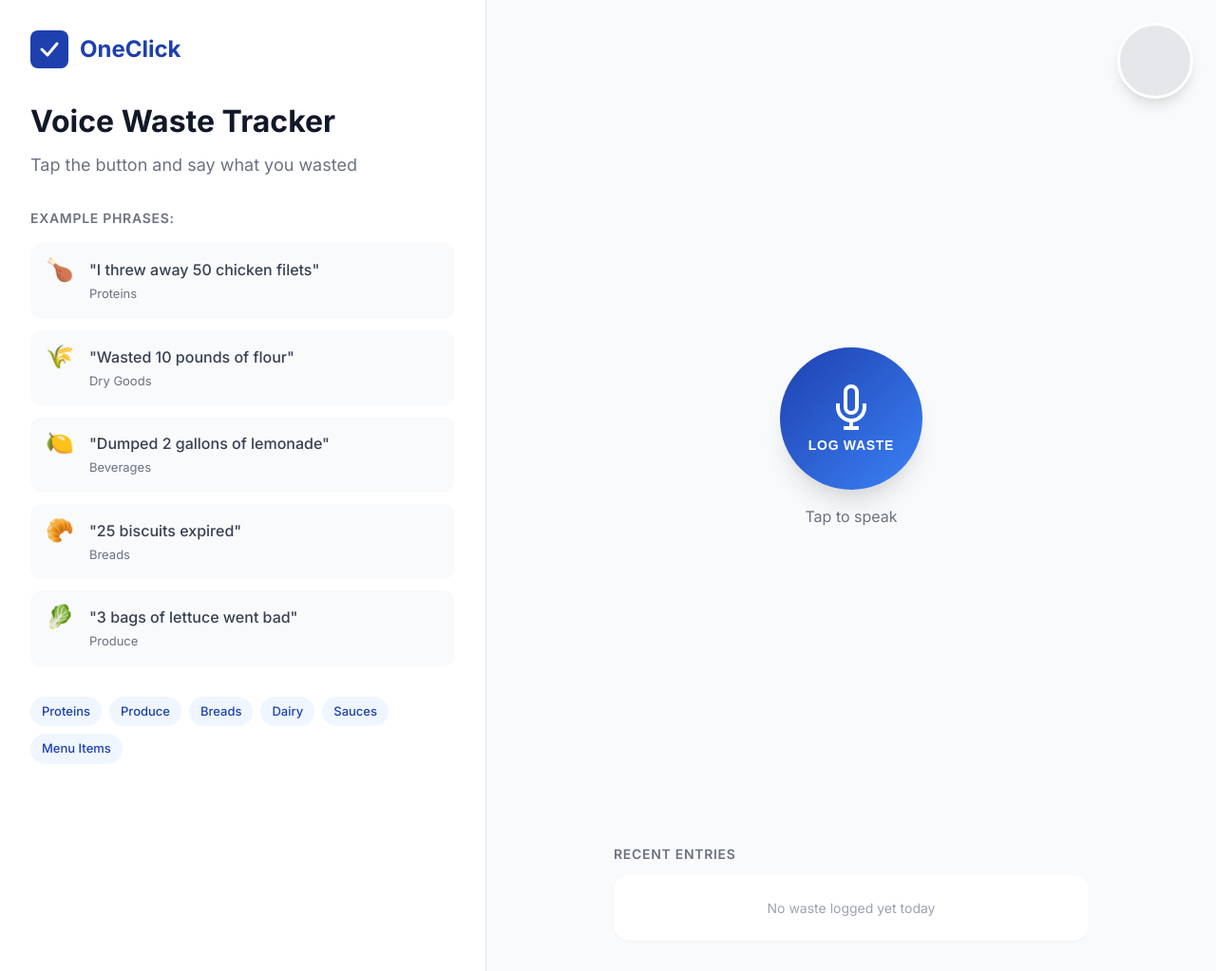
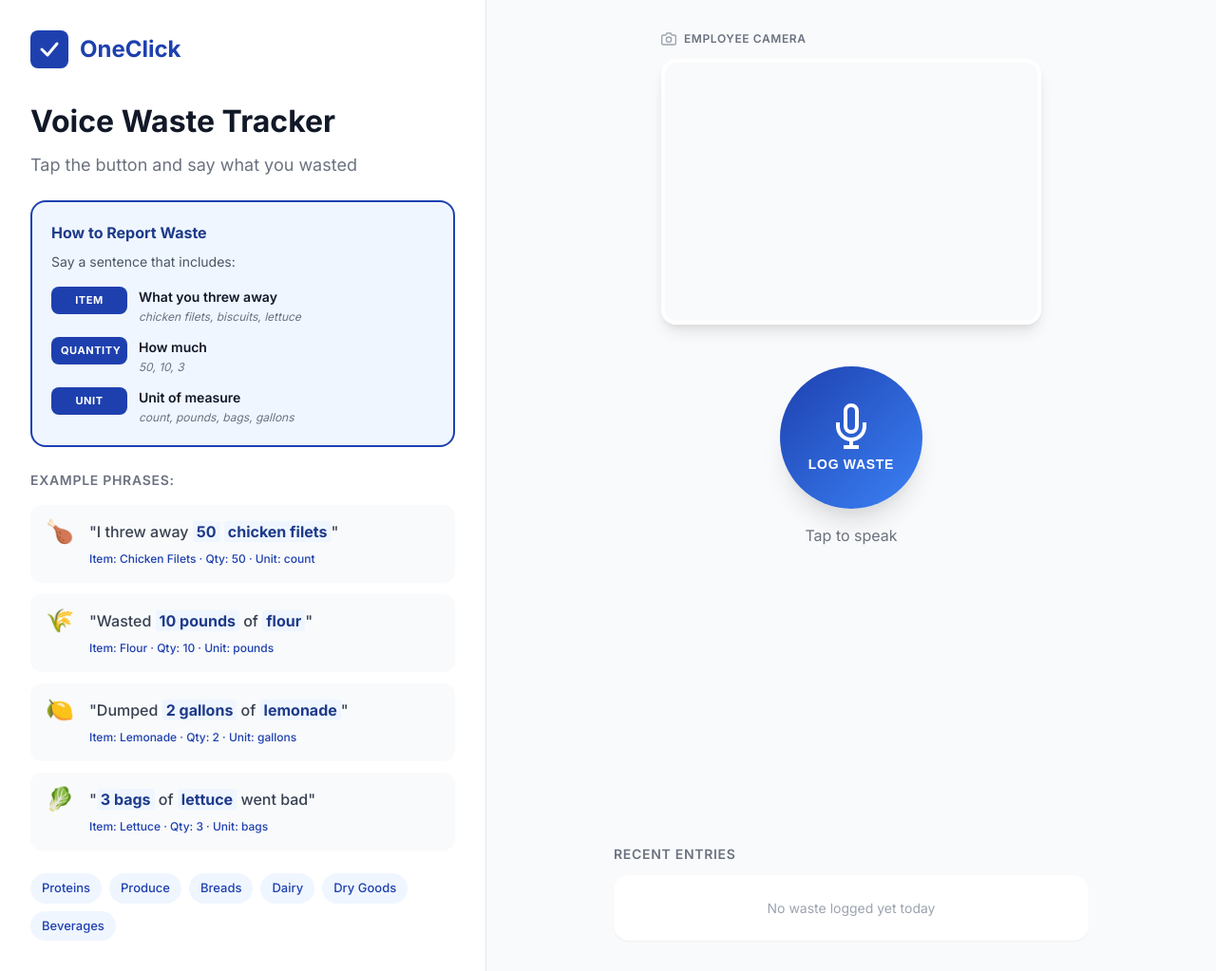
Before and after one commit to jaredeggett/oneclick-waste-tracker, a Flask app: page / in a window 1280 px wide. Shown: the whole page at 95% size. Run offline with Flask 3, Linux system fonts and the light colour scheme; data that the repository does not hold is empty.

Commit message:
Improve UI: larger camera, better legend, speech-to-text fix
Changes:
1. Camera Preview - Now much larger (400x280px) with label
   - Moved from small corner circle to prominent section
   - Added "Employee Camera" label
   - Better placeholder with loading text

2. Left Panel Legend - Clear format guide showing:
   - ITEM: What you threw away (chicken filets, biscuits)
   - QUANTITY: How much (50, 10, 3)
   - UNIT: Unit of measure (count, pounds, bags)

3. Example Phrases - Now show breakdown:
   - Highlighted key parts (item, qty, unit)
   - Added "Item: X · Qty: Y · Unit: Z" beneath each

4. Speech-to-Text Fix:
   - Added fallback in onend handler
   - Processes transcript even if isFinal never fires
   - More reliable recognition completion

Co-Authored-By: Claude Opus 4.5 <noreply@anthropic.com>

```diff
--- a/static/script.js
+++ b/static/script.js
@@ -153,7 +153,12 @@ class WasteTracker {
 
         this.recognition.onend = () => {
             this.isListening = false;
-            if (!this.isProcessing && !this.currentInterpretation) {
+
+            // If we have a transcript but haven't processed it yet, process it now
+            // This handles cases where isFinal never fires
+            if (this.currentTranscript && !this.isProcessing && !this.currentInterpretation) {
+                this.processTranscript(this.currentTranscript);
+            } else if (!this.isProcessing && !this.currentInterpretation) {
                 this.updateUI('idle');
             }
         };
--- a/static/styles.css
+++ b/static/styles.css
@@ -114,12 +114,72 @@ body {
 .help-subtitle {
     font-size: 18px;
     color: var(--oc-gray-500);
-    margin-bottom: 32px;
+    margin-bottom: 24px;
+}
+
+/* Format Guide */
+.format-guide {
+    background: var(--oc-blue-pale);
+    border: 2px solid var(--oc-blue);
+    border-radius: var(--radius-lg);
+    padding: 20px;
+    margin-bottom: 24px;
+}
+
+.format-header {
+    font-size: 16px;
+    font-weight: 700;
+    color: var(--oc-blue-dark);
+    margin-bottom: 8px;
+}
+
+.format-description {
+    font-size: 14px;
+    color: var(--oc-gray-600);
+    margin-bottom: 16px;
+}
+
+.format-items {
+    display: flex;
+    flex-direction: column;
+    gap: 12px;
+}
+
+.format-item {
+    display: grid;
+    grid-template-columns: 80px 1fr;
+    grid-template-rows: auto auto;
+    gap: 2px 12px;
+    align-items: start;
+}
+
+.format-label {
+    grid-row: 1 / 3;
+    background: var(--oc-blue);
+    color: white;
+    font-size: 11px;
+    font-weight: 700;
+    padding: 6px 10px;
+    border-radius: var(--radius-sm);
+    text-align: center;
+    letter-spacing: 0.05em;
+}
+
+.format-desc {
+    font-size: 14px;
+    font-weight: 600;
+    color: var(--oc-gray-800);
+}
+
+.format-example {
+    font-size: 12px;
+    color: var(--oc-gray-500);
+    font-style: italic;
 }
 
 /* Examples */
 .examples-section {
-    margin-bottom: 32px;
+    margin-bottom: 24px;
 }
 
 .examples-header {
@@ -168,6 +228,20 @@ body {
     color: var(--oc-gray-500);
 }
 
+.example-breakdown {
+    font-size: 12px;
+    color: var(--oc-blue);
+    font-weight: 500;
+    margin-top: 4px;
+}
+
+.example-text strong {
+    color: var(--oc-blue-dark);
+    background: var(--oc-blue-pale);
+    padding: 1px 4px;
+    border-radius: 3px;
+}
+
 /* Category Badges */
 .categories-section {
     display: flex;
@@ -197,18 +271,38 @@ body {
     overflow-y: auto;
 }
 
-/* Camera Preview */
+/* Camera Section - Large Preview */
+.camera-section {
+    width: 100%;
+    max-width: 400px;
+    margin-bottom: 24px;
+}
+
+.camera-label {
+    display: flex;
+    align-items: center;
+    gap: 8px;
+    font-size: 12px;
+    font-weight: 600;
+    color: var(--oc-gray-500);
+    text-transform: uppercase;
+    letter-spacing: 0.05em;
+    margin-bottom: 12px;
+}
+
+.camera-label svg {
+    stroke: var(--oc-gray-400);
+}
+
 .camera-container {
-    position: absolute;
-    top: 24px;
-    right: 24px;
-    width: 80px;
-    height: 80px;
-    border-radius: 50%;
+    width: 100%;
+    height: 280px;
+    border-radius: var(--radius-lg);
     overflow: hidden;
-    border: 3px solid var(--oc-white);
+    border: 4px solid var(--oc-white);
     box-shadow: var(--shadow-lg);
-    background: var(--oc-gray-200);
+    background: var(--oc-gray-800);
+    position: relative;
 }
 
 #camera-preview {
@@ -222,14 +316,23 @@ body {
     width: 100%;
     height: 100%;
     display: flex;
+    flex-direction: column;
     align-items: center;
     justify-content: center;
+    gap: 12px;
     color: var(--oc-gray-400);
+    background: linear-gradient(135deg, var(--oc-gray-700) 0%, var(--oc-gray-800) 100%);
 }
 
 .camera-placeholder svg {
-    width: 32px;
-    height: 32px;
+    width: 48px;
+    height: 48px;
+    opacity: 0.5;
+}
+
+.camera-placeholder span {
+    font-size: 14px;
+    opacity: 0.7;
 }
 
 .camera-placeholder.hidden {
@@ -242,8 +345,7 @@ body {
     flex-direction: column;
     align-items: center;
     justify-content: center;
-    flex: 1;
-    min-height: 300px;
+    padding: 20px 0;
 }
 
 .waste-button {
@@ -753,10 +855,19 @@ body {
         height: 36px;
     }
 
+    .camera-section {
+        max-width: 100%;
+    }
+
     .camera-container {
-        width: 60px;
-        height: 60px;
-        top: 16px;
-        right: 16px;
+        height: 200px;
+    }
+
+    .format-guide {
+        padding: 16px;
+    }
+
+    .format-item {
+        grid-template-columns: 70px 1fr;
     }
 }
--- a/templates/index.html
+++ b/templates/index.html
@@ -25,46 +25,62 @@
                 <h1 class="help-title">Voice Waste Tracker</h1>
                 <p class="help-subtitle">Tap the button and say what you wasted</p>
 
+                <!-- Voice Input Format Guide -->
+                <div class="format-guide">
+                    <h3 class="format-header">How to Report Waste</h3>
+                    <p class="format-description">Say a sentence that includes:</p>
+
+                    <div class="format-items">
+                        <div class="format-item">
+                            <span class="format-label">ITEM</span>
+                            <span class="format-desc">What you threw away</span>
+                            <span class="format-example">chicken filets, biscuits, lettuce</span>
+                        </div>
+                        <div class="format-item">
+                            <span class="format-label">QUANTITY</span>
+                            <span class="format-desc">How much</span>
+                            <span class="format-example">50, 10, 3</span>
+                        </div>
+                        <div class="format-item">
+                            <span class="format-label">UNIT</span>
+                            <span class="format-desc">Unit of measure</span>
+                            <span class="format-example">count, pounds, bags, gallons</span>
+                        </div>
+                    </div>
+                </div>
+
                 <div class="examples-section">
                     <h3 class="examples-header">Example phrases:</h3>
 
                     <div class="example-card">
                         <span class="example-icon">🍗</span>
                         <div class="example-content">
-                            <span class="example-text">"I threw away 50 chicken filets"</span>
-                            <span class="example-category">Proteins</span>
+                            <span class="example-text">"I threw away <strong>50</strong> <strong>chicken filets</strong>"</span>
+                            <span class="example-breakdown">Item: Chicken Filets · Qty: 50 · Unit: count</span>
                         </div>
                     </div>
 
                     <div class="example-card">
                         <span class="example-icon">🌾</span>
                         <div class="example-content">
-                            <span class="example-text">"Wasted 10 pounds of flour"</span>
-                            <span class="example-category">Dry Goods</span>
+                            <span class="example-text">"Wasted <strong>10 pounds</strong> of <strong>flour</strong>"</span>
+                            <span class="example-breakdown">Item: Flour · Qty: 10 · Unit: pounds</span>
                         </div>
                     </div>
 
                     <div class="example-card">
                         <span class="example-icon">🍋</span>
                         <div class="example-content">
-                            <span class="example-text">"Dumped 2 gallons of lemonade"</span>
-                            <span class="example-category">Beverages</span>
-                        </div>
-                    </div>
-
-                    <div class="example-card">
-                        <span class="example-icon">🥐</span>
-                        <div class="example-content">
-                            <span class="example-text">"25 biscuits expired"</span>
-                            <span class="example-category">Breads</span>
+                            <span class="example-text">"Dumped <strong>2 gallons</strong> of <strong>lemonade</strong>"</span>
+                            <span class="example-breakdown">Item: Lemonade · Qty: 2 · Unit: gallons</span>
                         </div>
                     </div>
 
                     <div class="example-card">
                         <span class="example-icon">🥬</span>
                         <div class="example-content">
-                            <span class="example-text">"3 bags of lettuce went bad"</span>
-                            <span class="example-category">Produce</span>
+                            <span class="example-text">"<strong>3 bags</strong> of <strong>lettuce</strong> went bad"</span>
+                            <span class="example-breakdown">Item: Lettuce · Qty: 3 · Unit: bags</span>
                         </div>
                     </div>
                 </div>
@@ -74,23 +90,33 @@
                     <span class="category-badge">Produce</span>
                     <span class="category-badge">Breads</span>
                     <span class="category-badge">Dairy</span>
-                    <span class="category-badge">Sauces</span>
-                    <span class="category-badge">Menu Items</span>
+                    <span class="category-badge">Dry Goods</span>
+                    <span class="category-badge">Beverages</span>
                 </div>
             </div>
         </aside>
 
         <!-- Right Panel - Input Area -->
         <main class="input-panel">
-            <!-- Camera Preview -->
-            <div class="camera-container">
-                <video id="camera-preview" autoplay playsinline muted></video>
-                <canvas id="camera-canvas" style="display: none;"></canvas>
-                <div class="camera-placeholder" id="camera-placeholder">
-                    <svg viewBox="0 0 24 24" fill="none" stroke="currentColor" stroke-width="2">
+            <!-- Camera Preview - Large -->
+            <div class="camera-section">
+                <div class="camera-label">
+                    <svg viewBox="0 0 24 24" fill="none" stroke="currentColor" stroke-width="2" width="16" height="16">
                         <path d="M23 19a2 2 0 0 1-2 2H3a2 2 0 0 1-2-2V8a2 2 0 0 1 2-2h4l2-3h6l2 3h4a2 2 0 0 1 2 2z"/>
                         <circle cx="12" cy="13" r="4"/>
                     </svg>
+                    <span>Employee Camera</span>
+                </div>
+                <div class="camera-container">
+                    <video id="camera-preview" autoplay playsinline muted></video>
+                    <canvas id="camera-canvas" style="display: none;"></canvas>
+                    <div class="camera-placeholder" id="camera-placeholder">
+                        <svg viewBox="0 0 24 24" fill="none" stroke="currentColor" stroke-width="2">
+                            <path d="M23 19a2 2 0 0 1-2 2H3a2 2 0 0 1-2-2V8a2 2 0 0 1 2-2h4l2-3h6l2 3h4a2 2 0 0 1 2 2z"/>
+                            <circle cx="12" cy="13" r="4"/>
+                        </svg>
+                        <span>Camera loading...</span>
+                    </div>
                 </div>
             </div>
 
```
